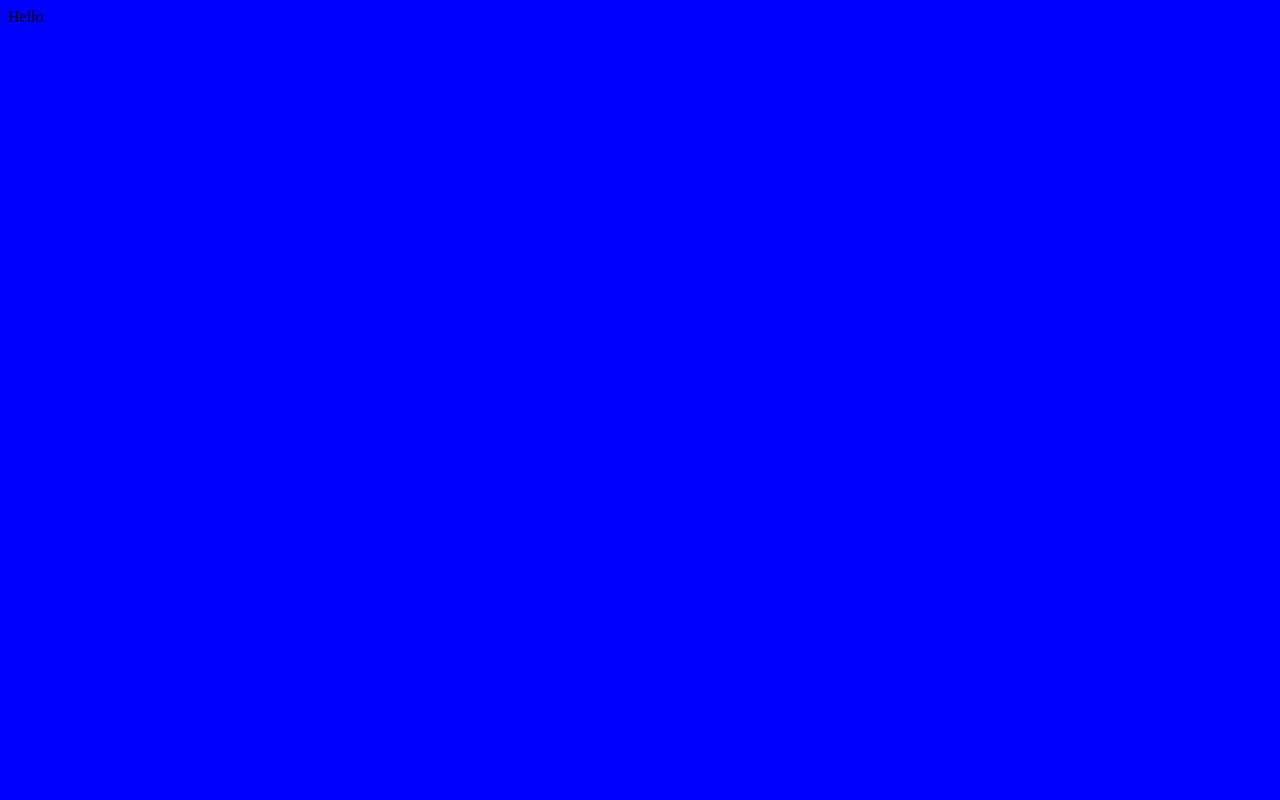
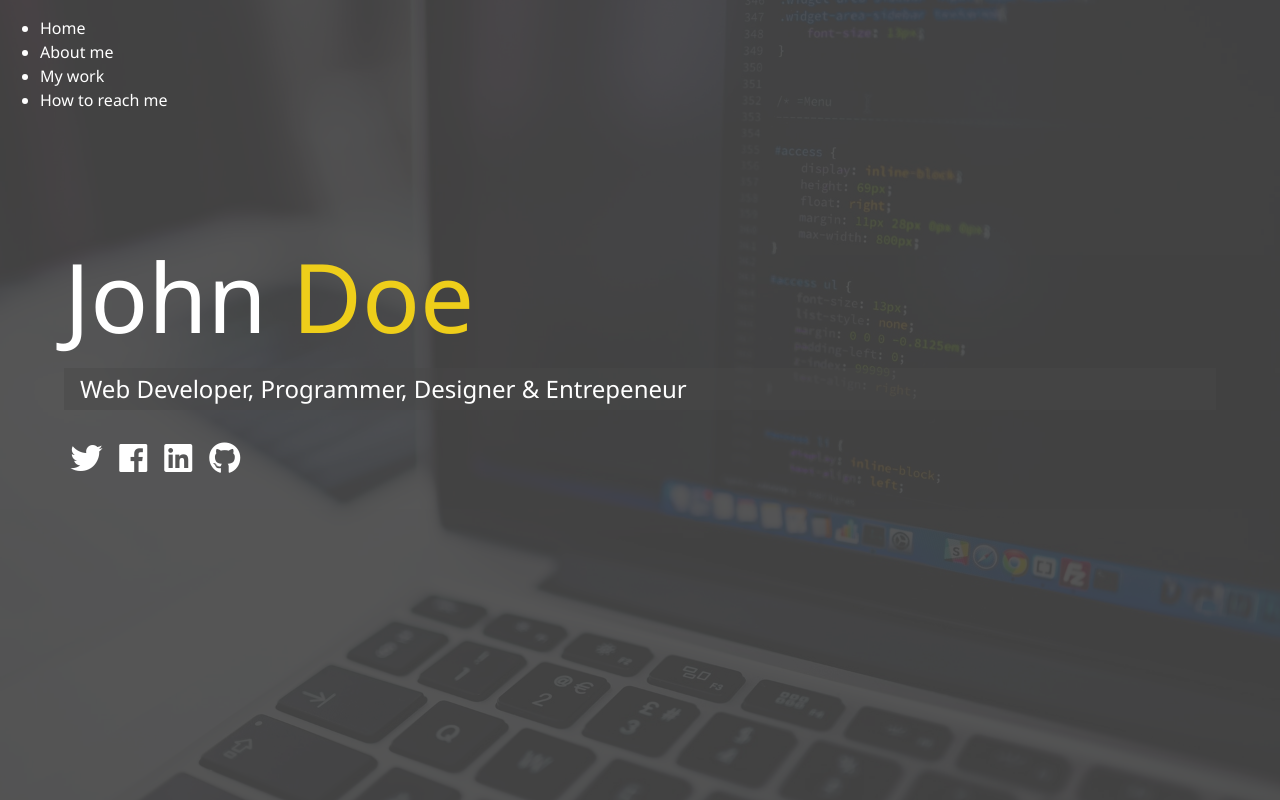
Before and after one commit to sportacus509/modern-portfolio, a website built with webpack: page src/index.html in a window 1280 px wide. Built offline with nearby package versions, Linux system fonts and the light colour scheme.

Commit message:
Added homepage

```diff
--- a/package.json
+++ b/package.json
@@ -19,6 +19,7 @@
   "homepage": "https://github.com/sportacus509/modern-portfolio#readme",
   "devDependencies": {
     "css-loader": "^1.0.0",
+    "file-loader": "^1.1.11",
     "html-loader": "^0.5.5",
     "html-webpack-plugin": "^3.2.0",
     "mini-css-extract-plugin": "^0.4.1",
--- a/src/index.html
+++ b/src/index.html
@@ -5,11 +5,60 @@
     <meta charset="UTF-8">
     <meta name="viewport" content="width=device-width, initial-scale=1.0">
     <meta http-equiv="X-UA-Compatible" content="ie=edge">
+    <link rel="stylesheet" href="https://use.fontawesome.com/releases/v5.2.0/css/all.css" integrity="sha384-hWVjflwFxL6sNzntih27bfxkr27PmbbK/iSvJ+a4+0owXq79v+lsFkW54bOGbiDQ"
+        crossorigin="anonymous">
     <title>Document</title>
 </head>
 
-<body>
-    Hello
+<body id="bg-img">
+    <header>
+        <div class="menu-btn">
+            <div class="btn-line"></div>
+            <div class="btn-line"></div>
+            <div class="btn-line"></div>
+        </div>
+
+        <nav class="menu">
+            <div class="menu-branding">
+                <div class="portrait"></div>
+            </div>
+            <ul class="menu-nav">
+                <li class="nav-item">
+                    <a href="/" class="nav-link">Home</a>
+                </li>
+                <li class="nav-item">
+                    <a href="/about.html" class="nav-link">About me</a>
+                </li>
+                <li class="nav-item">
+                    <a href="/work.html" class="nav-link">My work</a>
+                </li>
+                <li class="nav-item">
+                    <a href="/contact.html" class="nav-link">How to reach me</a>
+                </li>
+            </ul>
+        </nav>
+    </header>
+
+    <main id="home">
+        <h1 class="lg-heading">John
+            <span class="text-secondary">Doe</span>
+        </h1>
+        <h2 class="sm-heading">Web Developer, Programmer, Designer & Entrepeneur</h2>
+        <div class="icons">
+            <a href="#!">
+                <i class="fab fa-twitter fa-2x"></i>
+            </a>
+            <a href="#!">
+                <i class="fab fa-facebook fa-2x"></i>
+            </a>
+            <a href="#!">
+                <i class="fab fa-linkedin fa-2x"></i>
+            </a>
+            <a href="#!">
+                <i class="fab fa-github fa-2x"></i>
+            </a>
+        </div>
+    </main>
 </body>
 
 </html>
--- /dev/null
+++ b/src/scss/_config.scss
@@ -0,0 +1,30 @@
+$primary-color: #444;
+$secondary-color: #eece1a;
+$show-home-image: true;
+$home-image: url(../img/background.jpg);
+$background-opacity: 0.9;
+
+@mixin easeOut {
+  transition: all 0.5s ease-out;
+}
+
+@mixin background {
+  @if $show-home-image {
+    &#bg-img {
+      background: $home-image;
+      background-attachment: fixed;
+      background-size: cover;
+
+      &:after {
+        content: "";
+        position: absolute;
+        top: 0;
+        right: 0;
+        width: 100%;
+        height: 100%;
+        z-index: -1;
+        background: rgba($primary-color, $background-opacity);
+      }
+    }
+  }
+}
--- a/src/scss/main.scss
+++ b/src/scss/main.scss
@@ -1,5 +1,72 @@
-$primary-color: blue;
+@import 'config';
+
+* {
+  box-sizing: border-box;
+}
 
 body {
-    background: $primary-color;
+  @include background();
+  background: $primary-color;
+  color: #fff;
+  height: 100%;
+  margin: 0;
+  font-family: "Segoe UI", Tahoma, Geneva, Verdana, sans-serif;
+  line-height: 1.5;
 }
+
+h1,
+h2,
+h3 {
+  margin: 0;
+  font-weight: 400;
+
+  &.lg-heading {
+    font-size: 6rem;
+  }
+
+  &.sm-heading {
+    margin-bottom: 2rem;
+    padding: 0.2rem 1rem;
+    background: rgba(lighten($primary-color, 2), 0.5);
+  }
+}
+
+a {
+  color: #fff;
+  text-decoration: none;
+}
+
+header {
+  position: fixed;
+  z-index: 2;
+  width: 1005;
+}
+
+.text-secondary {
+  color: $secondary-color;
+}
+
+main {
+  padding: 4rem;
+  height: 100%;
+
+  .icons {
+    margin-top: 1rem;
+
+    a {
+      padding: 0.4rem;
+
+      &:hover {
+        color: $secondary-color;
+        @include easeOut();
+      }
+    }
+  }
+
+  &#home {
+    overflow: hidden;
+    h1 {
+      margin-top: 20vh;
+    }
+  }
+}
--- a/webpack.config.js
+++ b/webpack.config.js
@@ -18,6 +18,12 @@ module.exports = {
                     'css-loader',
                     'sass-loader'
                 ]
+            },
+            {
+                test: /\.(png|jpg|svg|gif)$/,
+                use: [
+                    'file-loader'
+                ]
             }
         ]
     },
```
Also changed, not shown: src/img/background.jpg (added), src/img/portrait.jpg (added), src/img/portrait_small.jpg (added), src/img/projects/project1.jpg (added), src/img/projects/project2.jpg (added), src/img/projects/project3.jpg (added), src/img/projects/project4.jpg (added), src/img/projects/project5.jpg (added), 2 other files.
